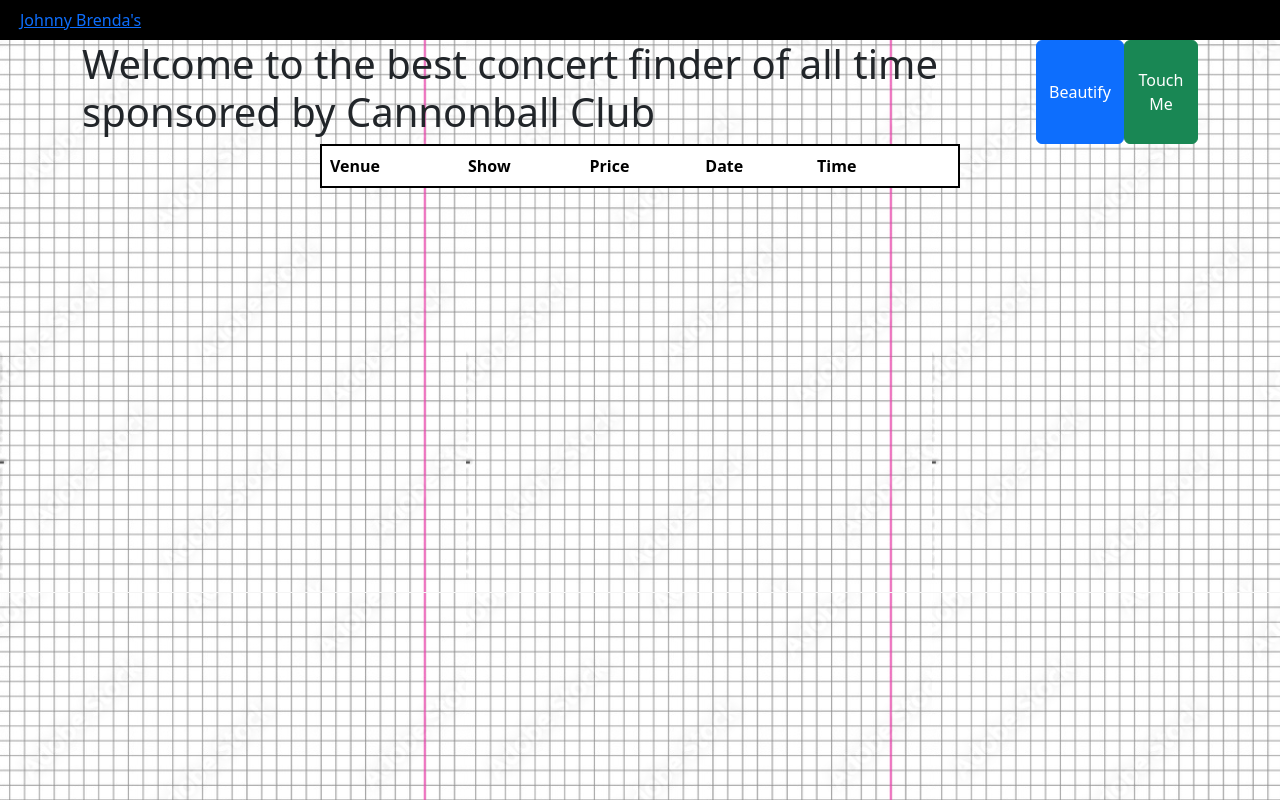
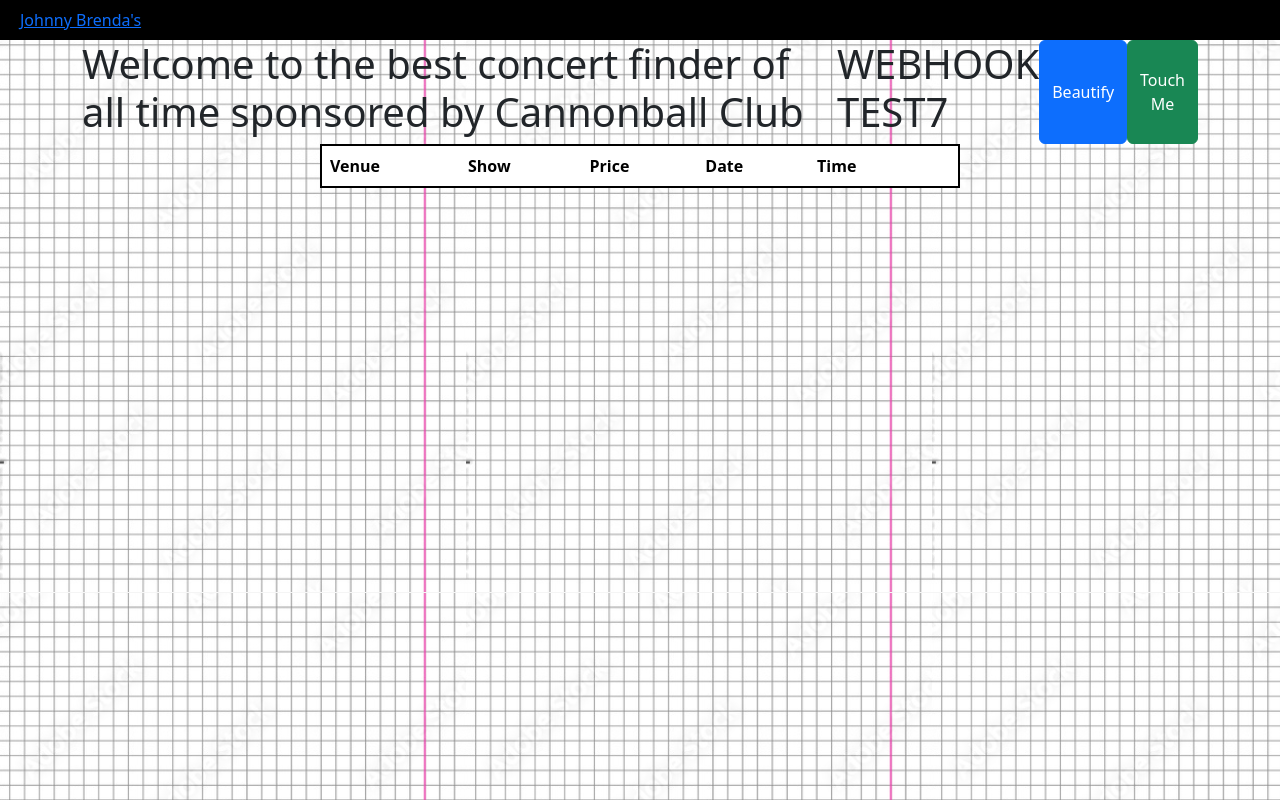
Before and after one commit to almostEducated/james, a website: page frontend/html/home.html in a window 1280 px wide. Drawn offline with nearby package versions, Linux system fonts and the light colour scheme.

Commit message:
Webhook test6

```diff
--- a/frontend/html/home.html
+++ b/frontend/html/home.html
@@ -18,6 +18,7 @@
     </div>
     <div class="container d-flex">
         <h1 id="welcome-tag"> Welcome to the best concert finder of all time sponsored by Cannonball Club </h1>
+        <h1>WEBHOOK TEST7</h1>
 
         <button class="btn btn-primary" id="beautify">Beautify</button>
         <button class="btn btn-success" id="fetchButton">Touch Me</button>
--- a/server.js
+++ b/server.js
@@ -1,7 +1,6 @@
 const express = require("express");
 const db = require("./db");
 require("dotenv").config();
-//git webhook test6
 
 const http = require("http");
 
```
